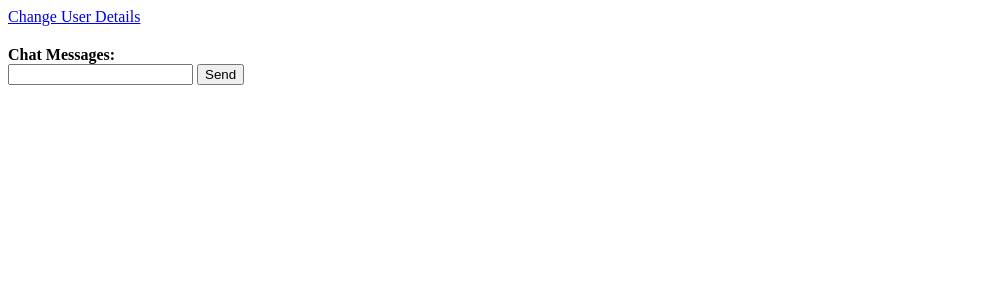
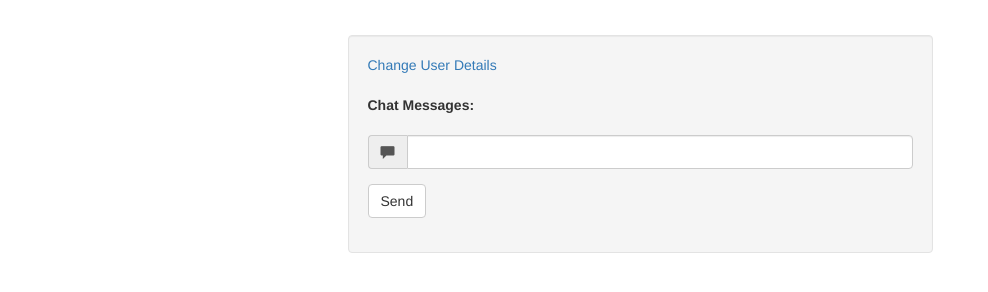
Before and after one commit to ashley-desouza/ChatApp, a website: page public/chat.html in a window 1280 px wide. Shown: the whole page, without its empty margins (0-988 px from the left). Drawn offline with nearby package versions, Linux system fonts and the light colour scheme; no server answers.

Commit message:
Added styling to the 'Chat' page using the bootstrap framework.

```diff
--- a/public/chat.html
+++ b/public/chat.html
@@ -3,6 +3,8 @@
 	<head>
 		<meta charset = 'UTF-8'>
 		<title>Chat App</title>
+		<link rel="stylesheet" href="https://maxcdn.bootstrapcdn.com/bootstrap/3.3.7/css/bootstrap.min.css" integrity="sha384-BVYiiSIFeK1dGmJRAkycuHAHRg32OmUcww7on3RYdg4Va+PmSTsz/K68vbdEjh4u" crossorigin="anonymous">
+		<link rel="stylesheet" type="text/css" href="./css/styles.css">
 	</head>
 
 	<body>
@@ -12,15 +14,32 @@
 		<script type="text/javascript" src="/js/QueryParams.js"></script>
 		<script src="/js/app.js" type="text/javascript"></script>
 
-		<a href="/index.html">Change User Details</a>
-		<h2 class="roomTitle"></h2>
-		<div id="serverMessages">
-			<strong>Chat Messages: </strong>
+		<div class="container">
+			<div class="row">
+				<div class="col-md-6 col-md-offset-3 well chat-box">
+					<a href="/index.html">Change User Details</a>
+					<h2 class="roomTitle"></h2>
+					<strong>Chat Messages: </strong>
+
+					<ul id="serverMessages" class="list-group"></ul>
+
+					<form id="messageForm">
+						<div class="form-group">
+							<div class="input-group">
+								<span class="input-group-addon">
+									<i class="glyphicon glyphicon-comment"></i>
+								</span>
+								<input type="text" id="messageBox" name="messageBox" class="form-control" />
+							</div>
+						</div>
+
+						<div class="form-group">
+							<button type="submit" class="btn btn-default">Send</button>
+						</div>
+					</form>
+				</div>
+			</div>
 		</div>
 
-		<form id="messageForm">
-			<input type="text" id="messageBox" name="messageBox" />
-			<button type="submit">Send</button>
-		</form>
 	</body>
 </html>
--- a/public/css/styles.css
+++ b/public/css/styles.css
@@ -4,3 +4,11 @@
 	display: flex;
 	align-items: center;
 }
+
+.chat-box {
+	margin-top: 35px;
+}
+
+#serverMessages p {
+	margin: 5px 0;
+}
--- a/public/js/app.js
+++ b/public/js/app.js
@@ -17,6 +17,7 @@ socket.on('connect', () => {
 socket.on('message', data => {
 	const $serverMessages = jQuery('#serverMessages');
 	const $chatRoom = jQuery('.roomTitle');
+	const $serverMessage = jQuery('<li class="list-group-item"></li>');
 
 	// http://momentjs.com/docs/#/parsing/utc/
 	const momentTimeStamp = moment.utc(data.timestamp); // UNIX Timestamp as a Moment Object
@@ -28,8 +29,10 @@ socket.on('message', data => {
 
 	$chatRoom.text(room);
 
-	$serverMessages.append(`<p><strong>${localTimeStampFormatted} ${data.username}:</strong></p>`);
-	$serverMessages.append(`<p>${data.text}</p>`);
+	$serverMessage.append(`<p><strong>${localTimeStampFormatted} ${data.username}:</strong></p>`);
+	$serverMessage.append(`<p>${data.text}</p></li>`);
+
+	$serverMessages.append($serverMessage);
 });
 
 document.addEventListener('submit', event => {
```
